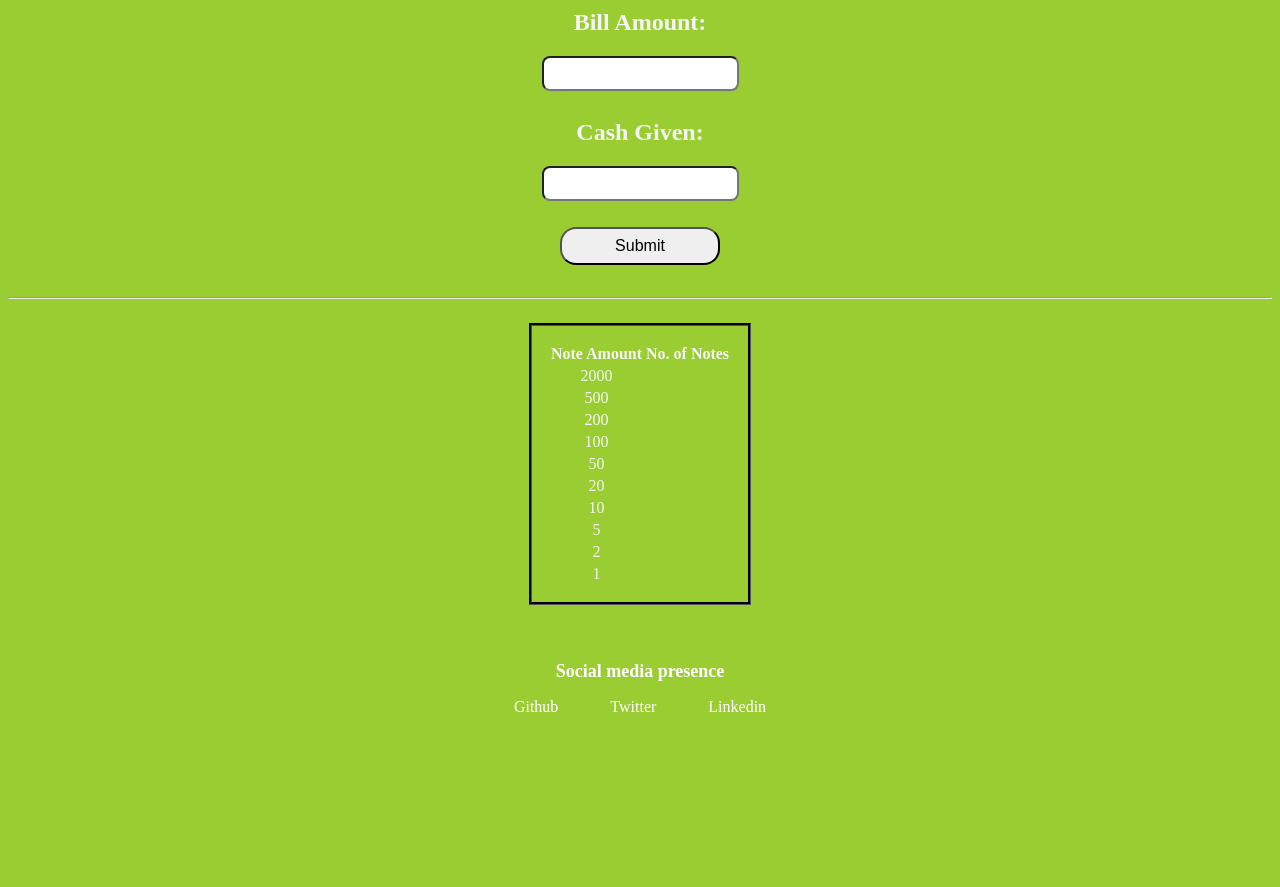
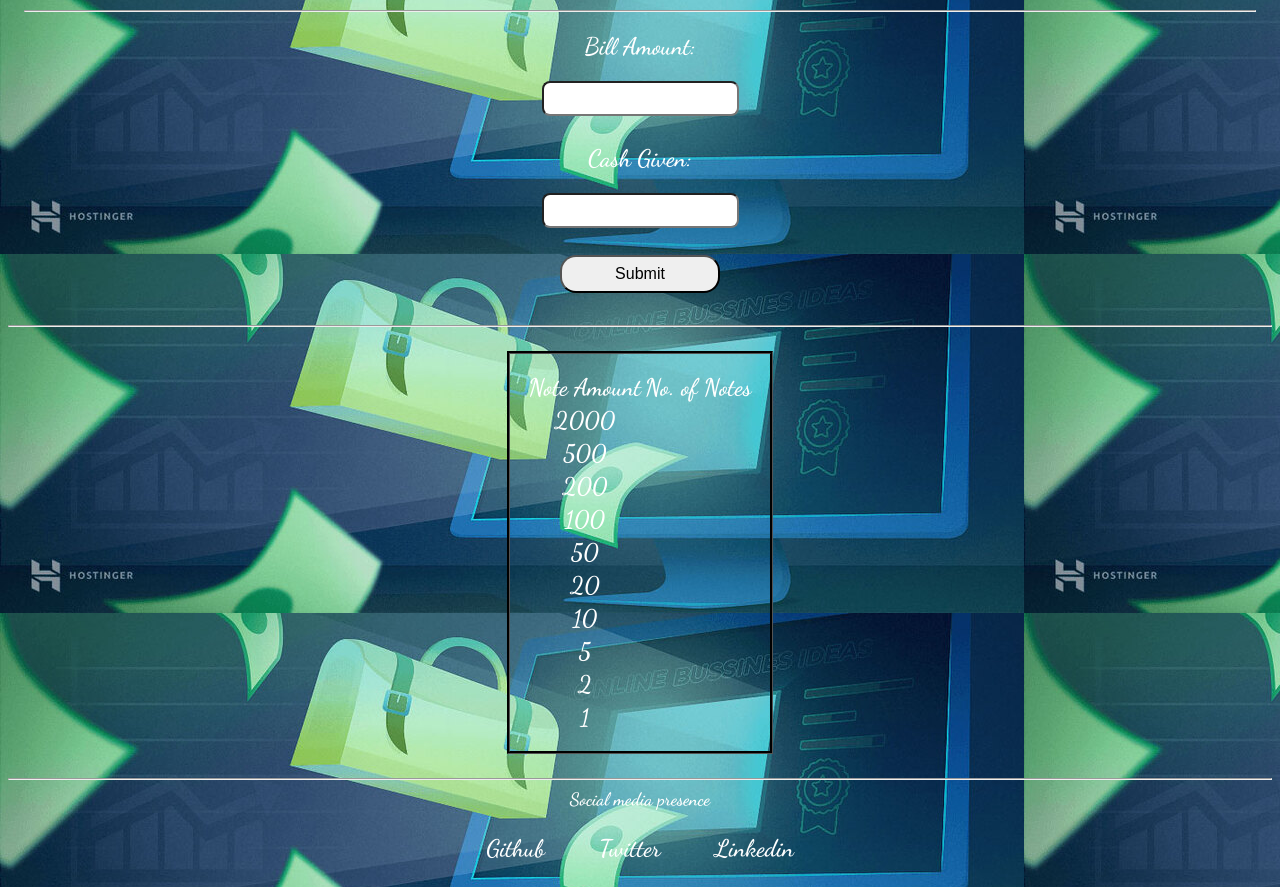
Before and after one commit to bulsaraharshil/Cash_Register, a plain HTML site: page index.html in a window 1280 px wide. Shown: the part 105-992 px from the top of the page. Before the commit the page ends 877 px from the top, so only its background shows below. Drawn offline with Linux system fonts and the light colour scheme.

Commit message:
style: added bg image and font styled

```diff
--- a/app.js
+++ b/app.js
@@ -3,7 +3,7 @@ var bamt = document.querySelector("#bamt")
 var camt = document.querySelector("#camt")
 var div = document.querySelector("#div")
 var div2 = document.querySelector("#div2")
-var nofnotes = document.getElementsByClassName("noOfNotes");
+var noOfNotes = document.getElementsByClassName("noOfNotes");
 
 let notearray = [2000, 500, 200, 100, 50, 20, 10, 5, 2, 1];
 
@@ -13,10 +13,10 @@ function cashHandler() {
     var sum = parseInt(cash - bill)
     if (parseInt(cash) < parseInt(bill)) {
         var errorMsg = "Cash given amount is entered less than bill amount!!!"
-        div.innerHTML = errorMsg
+        div.innerText = errorMsg
     } else {
         var successMsg = "Amount to be returned: " + sum
-        div.innerHTML = successMsg
+        div.innerText = successMsg
     }
     let counter = 0;
     for (i = 0; i < notearray.length; i++) {
@@ -24,11 +24,10 @@ function cashHandler() {
         if (sum / notearray[i] >= 1) {
             counter = parseInt(sum / notearray[i]);
             sum = sum - notearray[i] * counter;
-            nofnotes[i].innerHTML = `${counter}`
+            noOfNotes[i].innerText = `${counter}`
             if (sum === 0) {
                 break;
             }
-
         }
     }
 }
--- a/index.html
+++ b/index.html
@@ -12,6 +12,7 @@
 <body>
     <section>
         <h1>Cash Return</h1>
+        <hr>
         <h2>Bill Amount:</h2>
         <input type="number" id="bamt" required></input>
         <h2>Cash Given:</h2>
@@ -33,53 +34,57 @@
             <tbody>
                 <tr>
                     <td>2000</td>
-                    <td class="noOfNotes" ></td>
+                    <td class="noOfNotes"></td>
                 </tr>
                 <tr>
                     <td>500</td>
-                    <td class="noOfNotes" ></td>
+                    <td class="noOfNotes"></td>
                 </tr>
                 <tr>
                     <td>200</td>
-                    <td class="noOfNotes" ></td>
+                    <td class="noOfNotes"></td>
                 </tr>
                 <tr>
                     <td>100</td>
-                    <td class="noOfNotes" ></td>
+                    <td class="noOfNotes"></td>
                 </tr>
                 <tr>
                     <td>50</td>
-                    <td class="noOfNotes" ></td>
+                    <td class="noOfNotes"></td>
                 </tr>
                 <tr>
                     <td>20</td>
-                    <td class="noOfNotes" ></td>
+                    <td class="noOfNotes"></td>
                 </tr>
                 <tr>
                     <td>10</td>
-                    <td class="noOfNotes" ></td>
+                    <td class="noOfNotes"></td>
                 </tr>
                 <tr>
                     <td>5</td>
-                    <td class="noOfNotes" ></td>
+                    <td class="noOfNotes"></td>
                 </tr>
                 <tr>
                     <td>2</td>
-                    <td class="noOfNotes" ></td>
+                    <td class="noOfNotes"></td>
                 </tr>
                 <tr>
                     <td>1</td>
-                    <td class="noOfNotes" ></td>
+                    <td class="noOfNotes"></td>
                 </tr>
             </tbody>
         </table>
     </section>
+    <hr>
     <footer class="footer">
         <div class="footer-header">Social media presence</div>
         <ul class="list-non-bullet">
-            <li class="list-item-inline "><a class="link" target="_blank" rel="noopener noreferrer" href="https://github.com/bulsaraharshil">Github</a></li>
-            <li class="list-item-inline"><a class="link" target="_blank" rel="noopener noreferrer" href="https://twitter.com/bulsara_harshil">Twitter</a></li>
-            <li class="list-item-inline"><a class="link" target="_blank" rel="noopener noreferrer" href="https://www.linkedin.com/in/harshil-bulsara-038681143/">Linkedin</a></li>
+            <li class="list-item-inline "><a class="link" target="_blank" rel="noopener noreferrer"
+                    href="https://github.com/bulsaraharshil">Github</a></li>
+            <li class="list-item-inline"><a class="link" target="_blank" rel="noopener noreferrer"
+                    href="https://twitter.com/bulsara_harshil">Twitter</a></li>
+            <li class="list-item-inline"><a class="link" target="_blank" rel="noopener noreferrer"
+                    href="https://www.linkedin.com/in/harshil-bulsara-038681143/">Linkedin</a></li>
         </ul>
     </footer>
 </body>
--- a/styles.css
+++ b/styles.css
@@ -1,13 +1,18 @@
-body{
-  background-color: yellowgreen;
-  color: whitesmoke ;
+@import url('https://fonts.googleapis.com/css2?family=Dancing+Script:wght@600&display=swap" rel="stylesheet');
+
+body {
+  font-family: 'Dancing Script', cursive;
+  background-image: url("./website-ideas.jpg");
+  background-color:#0b1a2b;
+  color: white;
 }
+
 h1 {
-  font-size: xx-large;
+  font-size: xx-large
 }
 
 div {
-  font-size: x-large;
+  font-size: xx-large;
   margin: 0.5rem;
 }
 
@@ -43,33 +48,35 @@ button {
 
 table {
   border-style: groove;
-  border-color: black ;
+  border-color: black;
+  font-size: x-large;
+
 }
 
-.noOfNotes{
+.noOfNotes {
   font-size: 20px;
   font-weight: 600;
 }
 
 /* footer */
-.footer{
+.footer {
   background-color: var(--primary-color);
-  padding: 2rem 1rem;
   text-align: center;
   color: white;
+  font-size: x-large;
   border-top-right-radius: 1rem;
 }
 
-.footer .link{
+.footer .link {
   color: white;
 }
 
-.footer .footer-header{
+.footer .footer-header {
   font-weight: bold;
   font-size: large;
 }
 
-.footer ul{
+.footer ul {
   padding-inline-start: 0px
 }
 
@@ -82,6 +89,7 @@ table {
   display: inline;
   padding: 0rem 0.5rem;
 }
+
 .link {
   text-decoration: none;
   padding: 0.5rem 1rem;
```
Also changed, not shown: undraw_wallet_aym5.svg (deleted), website-ideas.jpg (added).
